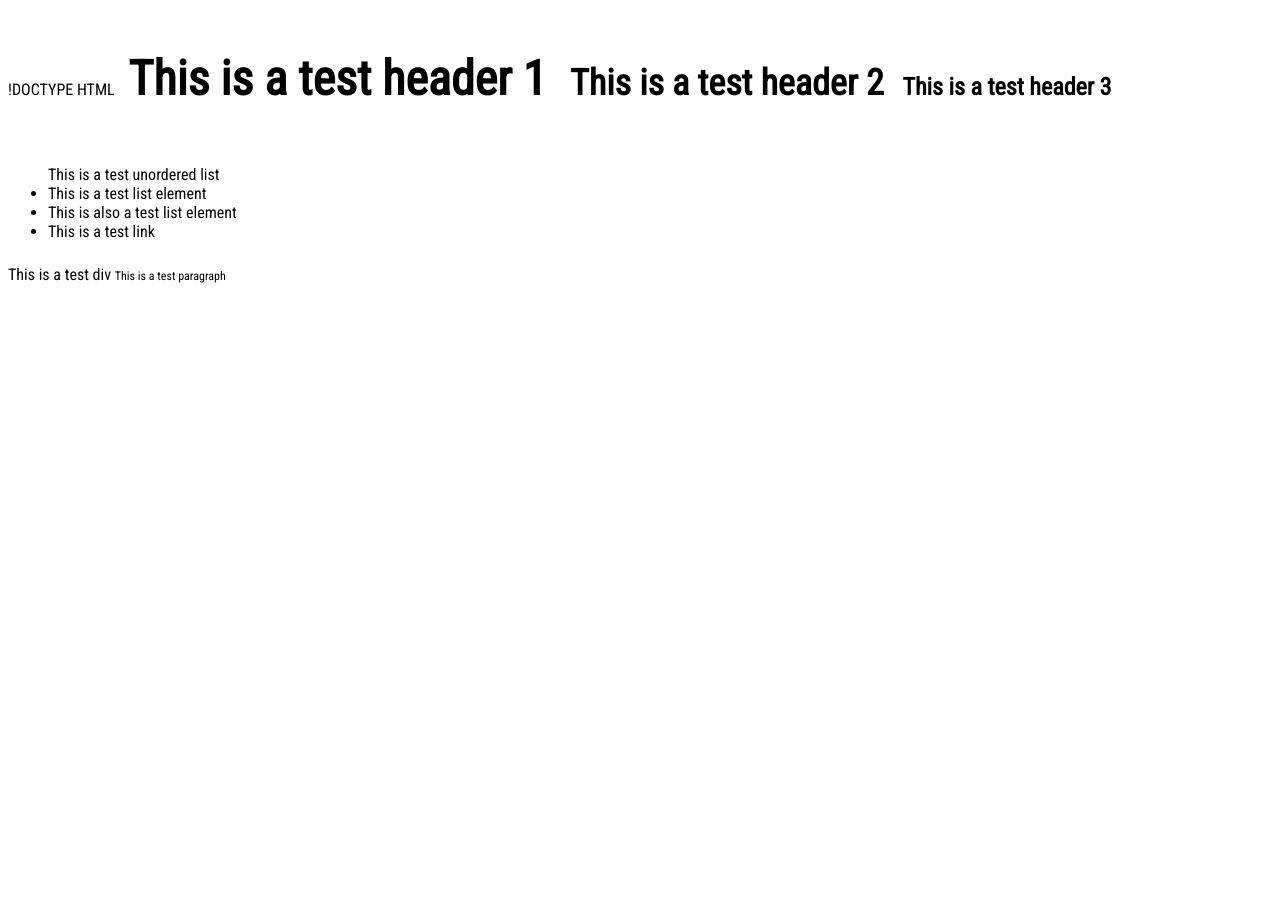
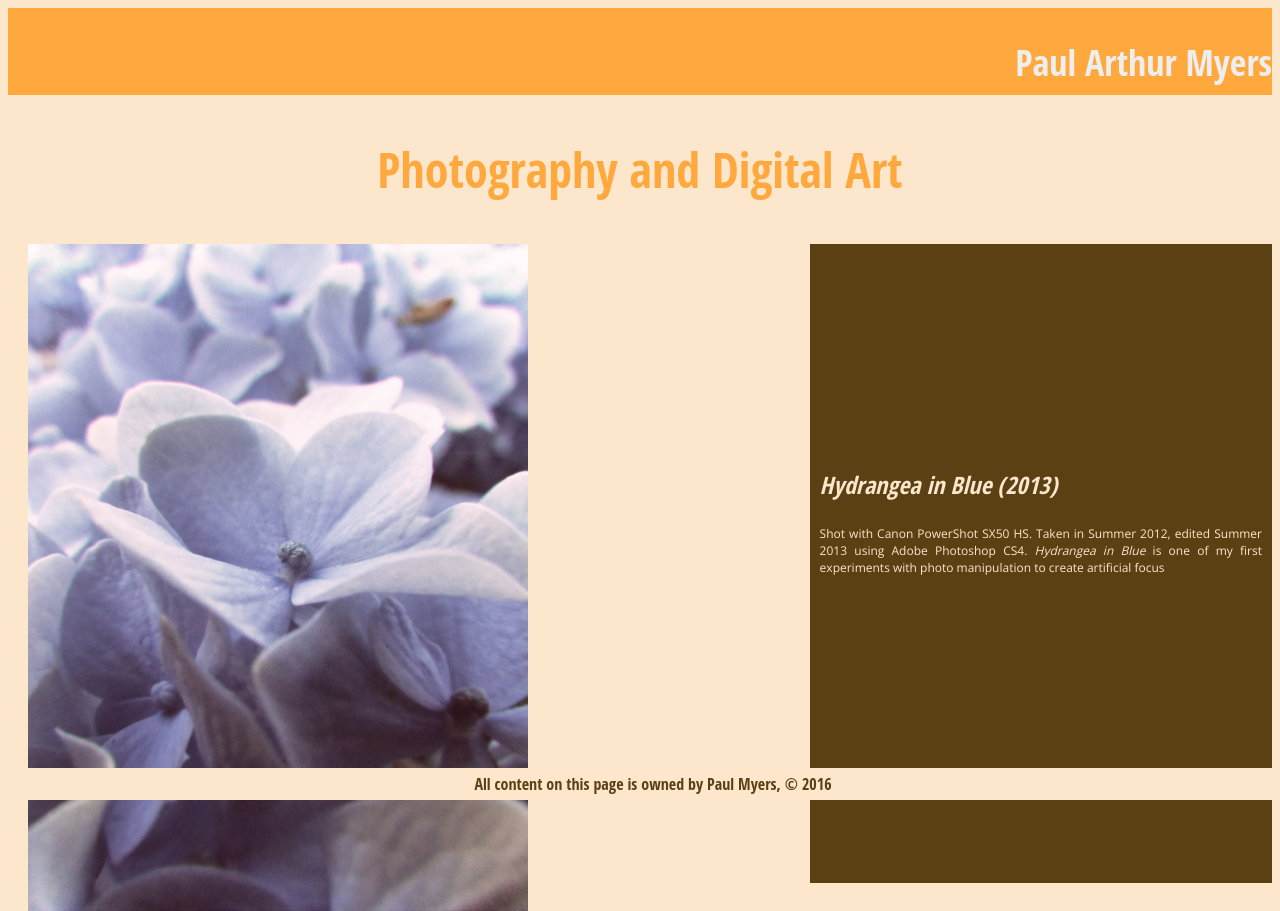
Before and after one commit to pauliemyers/homework10.11, a plain HTML site: page index.html in a window 1280 px wide. Before the commit the page ends 800 px from the top, so only its background shows below. Drawn offline with nearby package versions, Linux system fonts and the light colour scheme.

Commit message:
Finalized version
Done for the homework assignment, will update

```diff
--- a/index.html
+++ b/index.html
@@ -1,41 +1,42 @@
-!DOCTYPE HTML
+<!DOCTYPE HTML>
 
 <html charset = utf-8>
 
 <head>
     <title>Hydrangea In Blue</title>
-    <link href="http://fonts.googleapis.com/css?family=Roboto+Condensed|Open+Sans" type="text/css" rel="stylesheet" >
+    <link href="http://fonts.googleapis.com/css?family=Open+Sans+Condensed|Open+Sans" type="text/css" rel="stylesheet" >
     <link href="styles/style.css" type="text/css" rel="stylesheet" >
+
 </head>
 
+<header>
+    Paul Arthur Myers
+</header>
+
 <h1>
-    This is a test header 1
+    Photography and Digital Art
 </h1>
 
-<h2>
-    This is a test header 2
-</h2>
+<div class='huge'>
 
-<h3>
-    This is a test header 3
-</h3>
+    <div class='img'>
+        <img src="images/hydrangea.jpg" alt="A close-up of a Hydrangea Bush" title="Hydrangea in Blue"/>
+    </div>
 
-<ul>
-    This is a test unordered list
-    <li> This is a test list element</li>
-    <li> This is also a test list element</li>
-    <li> This is a test link</li>
-</ul>
+    <div class='content'>
+        <h3>
+        <i>Hydrangea in Blue (2013)</i>
+        </h3>
+        <p>
+            Shot with Canon PowerShot SX50 HS. Taken in Summer 2012, edited Summer 2013 using Adobe Photoshop CS4. <i>Hydrangea in Blue</i> is one of my first experiments with photo manipulation to create artificial focus
+        </p>
+    </div>
 
-<div>
-    This is a test div
 </div>
 
-<p>
-    This is a test paragraph
-</p>
 
-
-
+<footer>
+    All content on this page is owned by Paul Myers, &copy; 2016
+</footer>
 
 </html>
--- a/styles/style.css
+++ b/styles/style.css
@@ -3,41 +3,92 @@
 
 
 body {
-    font-family: "Roboto Condensed", "Open Sans", sans-serif;
+    font-family: "Open Sans Condensed", "Open Sans", sans-serif;
+    background: #fce6cc;
+}
+
+header {
+    font-size: 36px;
+    text-align: right;
+    width: 100%;
+    background: #ffa83e;
+    color: #eeeeee;
+    padding: 30px 0px 8px 0px;
 }
 
 footer {
     text-align: center;
     padding: 5px;
-    position: fixed;
+    position: absolute;
     bottom: 0px;
     width: 100%;
-}
-
-header, h1, h2, h3, div, p {
-    display: inline-block;
+    color: #5a4012;
+    background: #fce6cc;
 }
 
 h1 {
+    text-align: center;
     Padding: 10px;
     font-size: 48px;
-    font: 'Roboto Condensed';
+    font-family: 'Open Sans Condensed', sans-serif;
+    color: #ffa83e;
 }
 
 h2 {
     padding: 10px;
-    font-size: 36px;
-    font: 'Open Sans';
+    font-size: 24px;
+    font-family: 'Open Sans', sans-serif;
 }
 
+@media screen and (max-width: 699px) {
+    img {
+        max-height: 100%;
+        max-width: 60%;
+
+    }
+
+    div.content {
+        padding: 5px;
+        background-color: #5a4012;
+        color: #fce6cc;
+        display: inline-block
+        }
     h3 {
-    padding: 5px;
         font-size: 24px;
-    font: 'Roboto Condensed';
+        font-family: 'Open Sans Condensed', sans-serif;
+        display: inline-block;
         }
 
     p {
-    padding: 5x;
         font-size: 12px;
-    font: 'Open Sans';
+        font-family: 'Open Sans', sans-serif;
+        text-align: justify;
+        display: inline-block;
         }
+    }
+
+@media screen and (min-width: 700px) {
+    img {
+        width: 500px;
+        height: auto;
+        float: left;
+        padding: 0px 0px 0px 20px;
+    }
+    div.content{
+        padding: 200px 10px 295px 10px;
+        background-color: #5a4012;
+        color: #fce6cc;
+        max-width: 35%;
+        height: inherit;
+        float: right;
+        }
+    h3 {
+        font-size: 24px;
+        font-family: 'Open Sans Condensed', sans-serif;
+        }
+    p {
+        font-size: 12px;
+        font-family: 'Open Sans', sans-serif;
+        text-align: justify;
+        }
+    }
```
Lines whose indentation alone changed are shown as unchanged.
